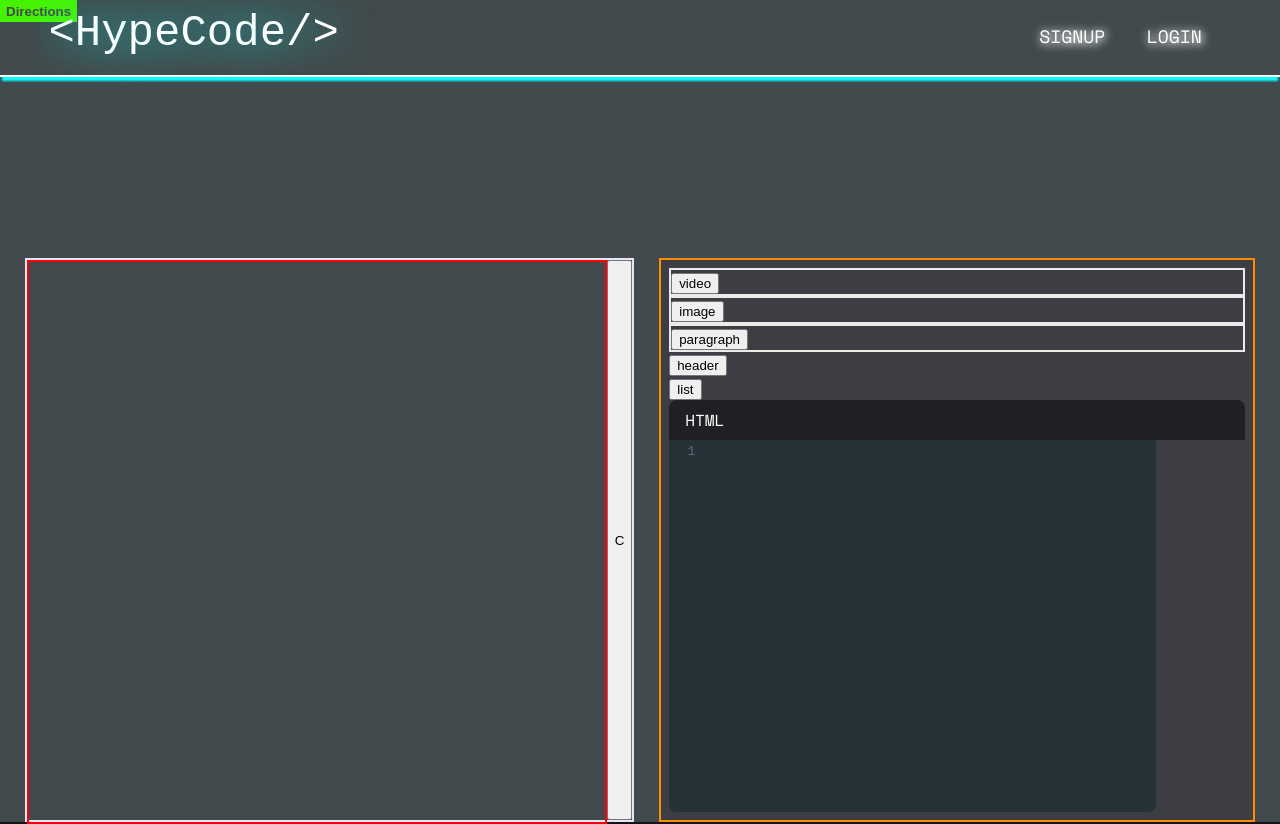
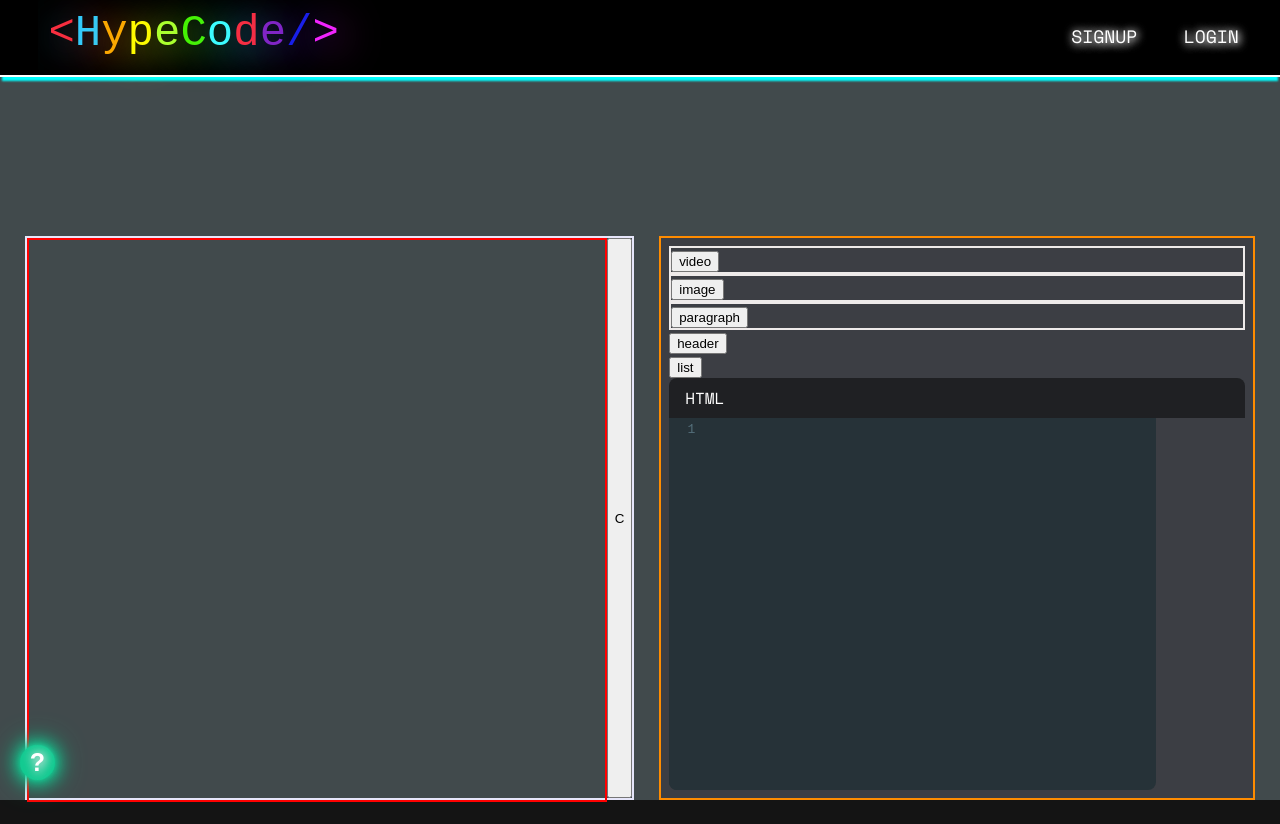
Before and after one commit to susanzea/HypeCode00, a React (Create React App) app in the folder frontend/: page /#/ in a window 1280 px wide. After the commit the page ends 802 px from the top, so only its background shows below. Built offline with nearby package versions, Linux system fonts and the light colour scheme.

Commit message:
working on logo shadows

```diff
--- a/frontend/src/assets/style/logo.scss
+++ b/frontend/src/assets/style/logo.scss
@@ -46,5 +46,62 @@
 
 #lightblue:hover {
     color: #3dfeff;
-    text-shadow: 0 0 30px #3dfeff;
+    text-shadow: 0 0 30px #3dfe
 }
+
+
+
+
+
+
+
+
+#blue {
+    color: #F82F40;
+    text-shadow: 5px 5px 40px #31CBFD;
+}
+
+#red {
+    color: #31CBFD;
+    text-shadow: 5px 5px 40px #F82F40;
+}
+
+#orange {
+    color: #FBA602;
+    text-shadow: 5px 5px 40px #FBA602;
+}
+
+#green {
+    color: #46F200;
+    text-shadow: 5px 5px 40px #46F200;
+}
+
+#violet {
+    color: #1620E9;
+    text-shadow: 5px 5px 40px #1620E9;
+}
+
+#fuschia {
+    color: #f124fd;
+    text-shadow: 5px 5px 40px #f124fd;
+}
+
+#lightviolet {
+    color: #8326c5;
+    text-shadow: 5px 5px 40px #8326c5;
+}
+
+#yellow {
+    color: #fffa00;
+    text-shadow: 5px 5px 40px #fffa00;
+}
+
+#lightgreen {
+    color: #aeff30;
+    text-shadow: 5px 5px 40px #aeff30;
+}
+
+#lightblue {
+    color: #3dfeff;
+    text-shadow: 5px 5px 40px #3dfeff;
+}
--- a/frontend/src/assets/style/navbar.scss
+++ b/frontend/src/assets/style/navbar.scss
@@ -1,5 +1,6 @@
 .navbar{
     display: flex;
+    background-color: black;
     // border: red 2px solid;
     align-items: center;
     justify-content: space-evenly;
@@ -18,7 +19,6 @@
 .nav-right{
     flex: 1;
     justify-content: center;
-    margin-right: 3%;
     display: flex;
     width: 100%;
     gap: 10px;
@@ -90,3 +90,7 @@
     width: 80px;
     height: 25px;
 }
+
+#login-button {
+    margin-left: 5px;
+}
--- a/frontend/src/components/main/main.scss
+++ b/frontend/src/components/main/main.scss
@@ -13,6 +13,8 @@ $b3: #353839;
 $b4: #232b2b;
 $b5: #0e1111;
 
+$p3: #13ca91;
+
 .main-page {
   display: flex;
   flex-direction: column;
@@ -22,11 +24,23 @@ $b5: #0e1111;
 }
 
 .directions {
-  background-color: $green;
-  color: $b1;
+  position: fixed;
+  left: 20px;
+  bottom: 20px;
+  background-color: $p3;
+  font-size: 25px;
+  text-shadow: 1px 1px 12px #fff, 1px 1px 10px #ccc;
+  color: white;
   border: none;
+  box-shadow: 0 0 5px $p3, 0 0 15px $p3, 0 0 20px $p3,0 0 30px $p3;
   cursor: pointer;
-  height: 22px;
-  width: fit-content;
+  height: 35px;
+  border-radius: 50%;
+  width: 35px;
   font-weight: bold;
 }
+
+.directions:hover {
+    box-shadow: 0 0 10px $p3, 0 0 30px $p3, 0 0 40px $p3,0 0 60px $p3;
+
+}
--- a/frontend/src/components/main/main_page.js
+++ b/frontend/src/components/main/main_page.js
@@ -26,7 +26,7 @@ class MainPage extends React.Component {
     return (
       <div className="main-page">
         <HomeModal showModal={showHome} exitModal={this.toggleHomeModal}/>
-        <button onClick={this.toggleHomeModal} className="directions">Directions</button>
+        <button onClick={this.toggleHomeModal} className="directions">?</button>
         <Editor />
       </div>
     )
```
